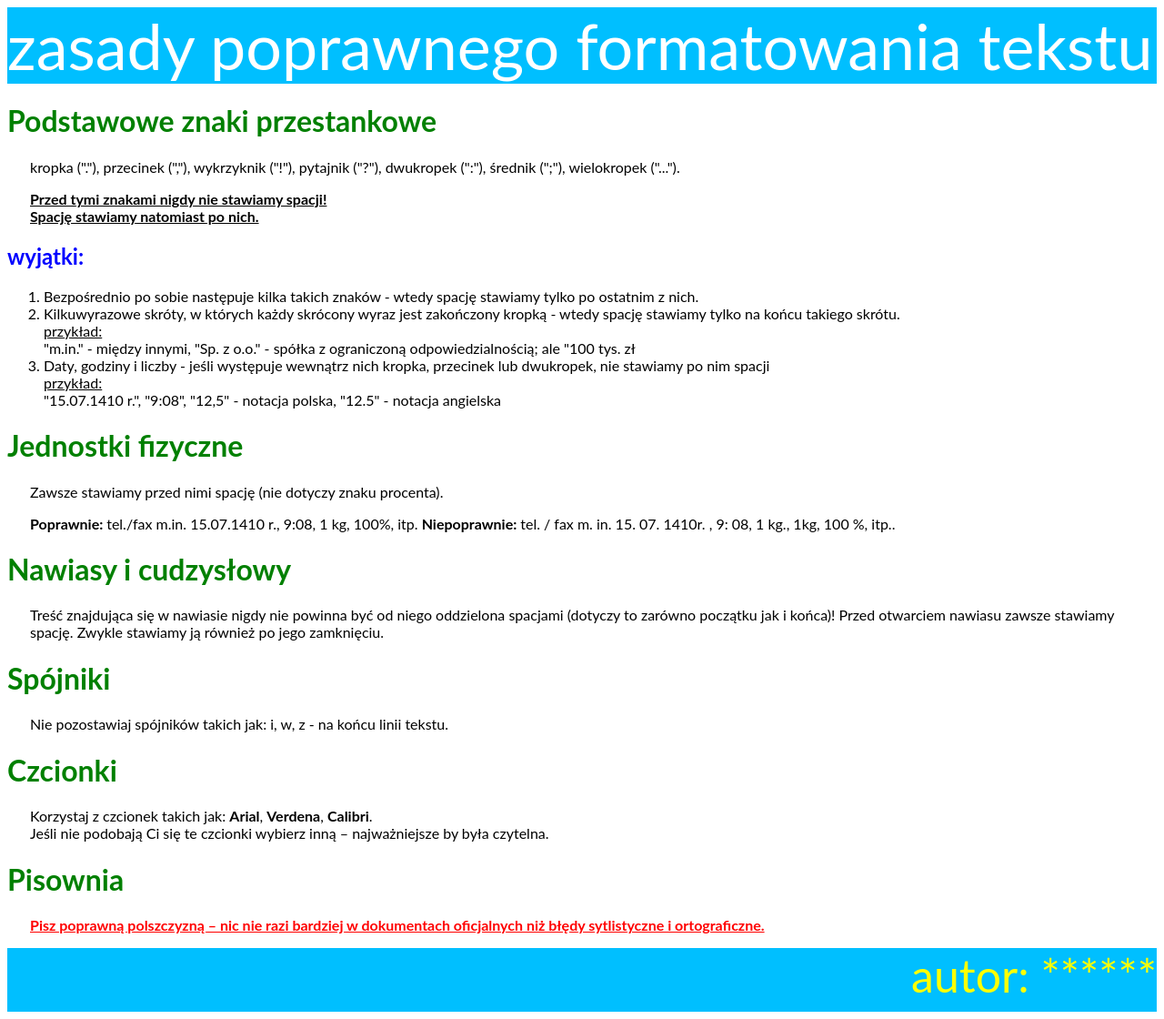
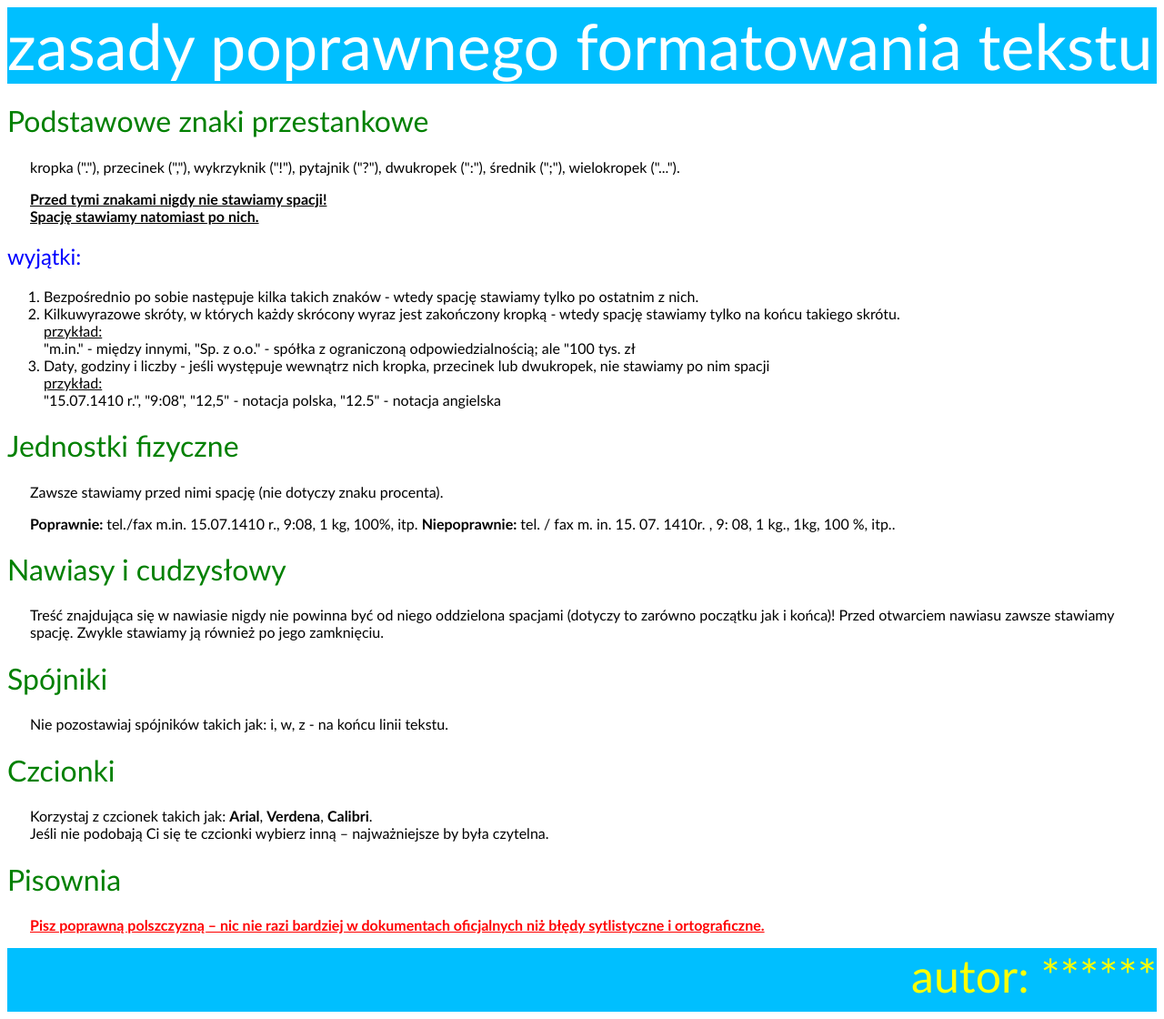
Before and after one commit to syzyrk/syzyrk.github.io, a PHP site: page /zadanie1_2.html in a window 1280 px wide. Shown: the whole page at 91% size. Run offline with PHP 8.4, Linux system fonts and the light colour scheme.

Commit message:
koniec informatyki

```diff
--- a/style2.css
+++ b/style2.css
@@ -1,9 +1,9 @@
 html {
-    font-family: 'Lato', sans-serif;
+    font-family: 'Trebuchet MS', 'sans-serif';
     font-weight: 400;
 }
-h1{color: green;}
-h2{color: blue;}
+h1{color: green; font-weight: normal;}
+h2{color: blue; font-weight: normal;}
 footer{
     background-color: #00BFFF;
     text-align: right;
@@ -21,6 +21,3 @@ header{
 p, .text{
     margin-left: 25px;
 }
-.header {
-
-}
```
